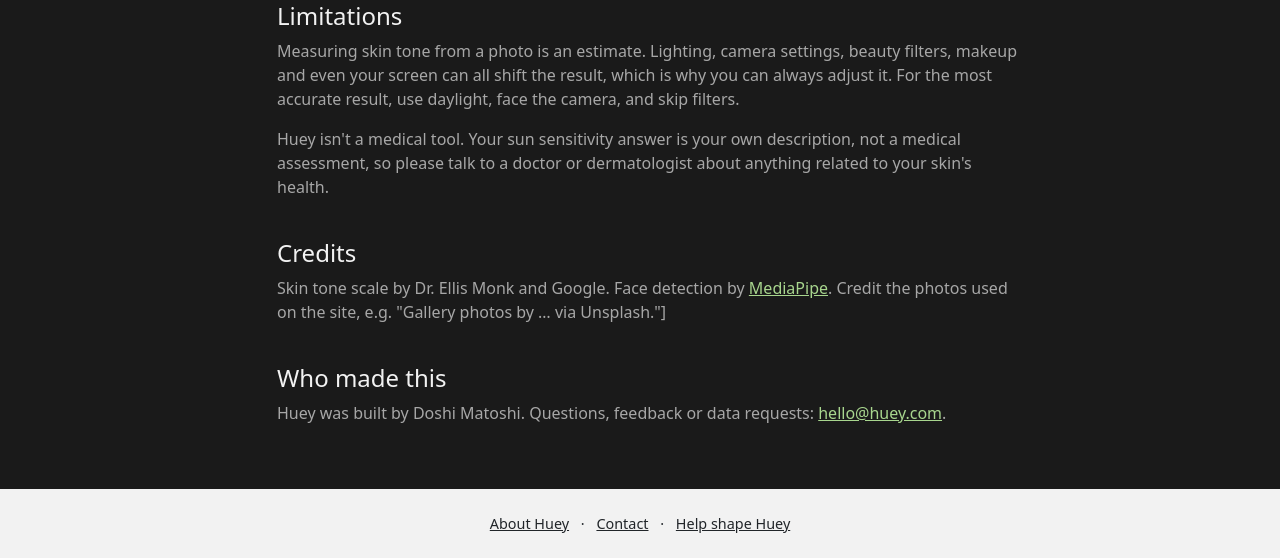
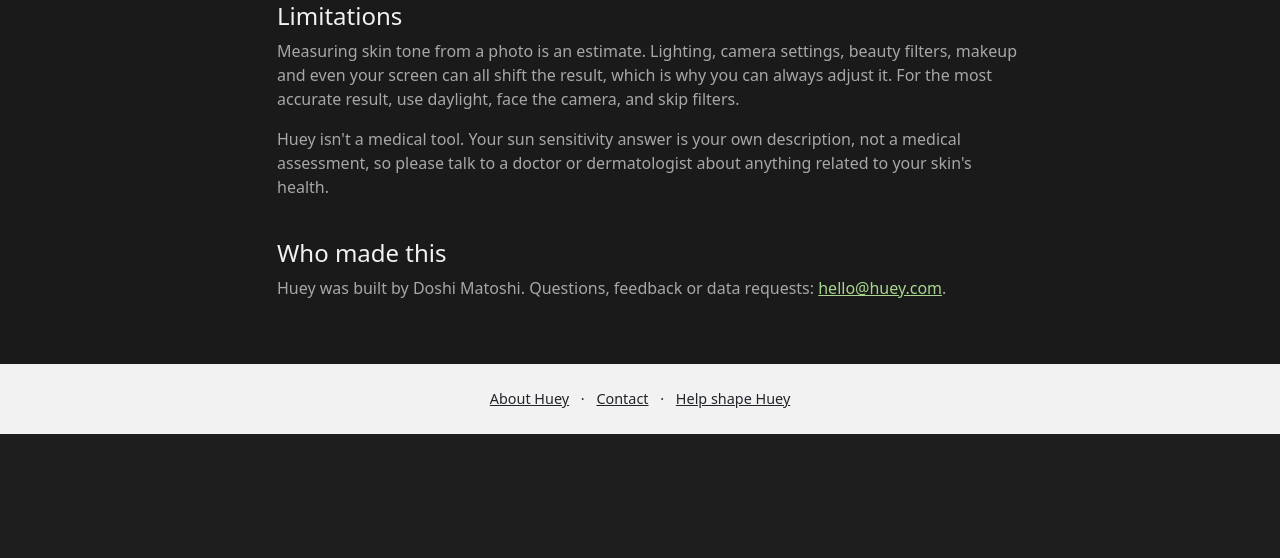
Before and after one commit to Doshimatoshi/Huey, a Flask app: page /about in a window 1280 px wide. Shown: the part 1552-2110 px from the top of the page. After the commit the page ends 1986 px from the top, so only its background shows below. Run offline with Flask 3, Linux system fonts and the light colour scheme; parts of the project's set-up code (start-up, migrations or seed data) failed here and were passed over; some libraries are stand-ins or nearby versions.

Commit message:
Remove Credits section from About page
Co-Authored-By: Claude Opus 5.5 <noreply@anthropic.com>

```diff
--- a/templates/about.html
+++ b/templates/about.html
@@ -71,13 +71,6 @@
                     related to your skin's health.
                 </p>
 
-                <h2 class="h4 mt-4">Credits</h2>
-                <p>
-                    Skin tone scale by Dr. Ellis Monk and Google. Face detection by
-                    <a href="https://ai.google.dev/edge/mediapipe" rel="noopener" target="_blank">MediaPipe</a>.
-                    Credit the photos used on the site, e.g. "Gallery photos by … via Unsplash."]
-                </p>
-
                 <h2 class="h4 mt-4">Who made this</h2>
                 <p>
                     Huey was built by Doshi Matoshi.
```
